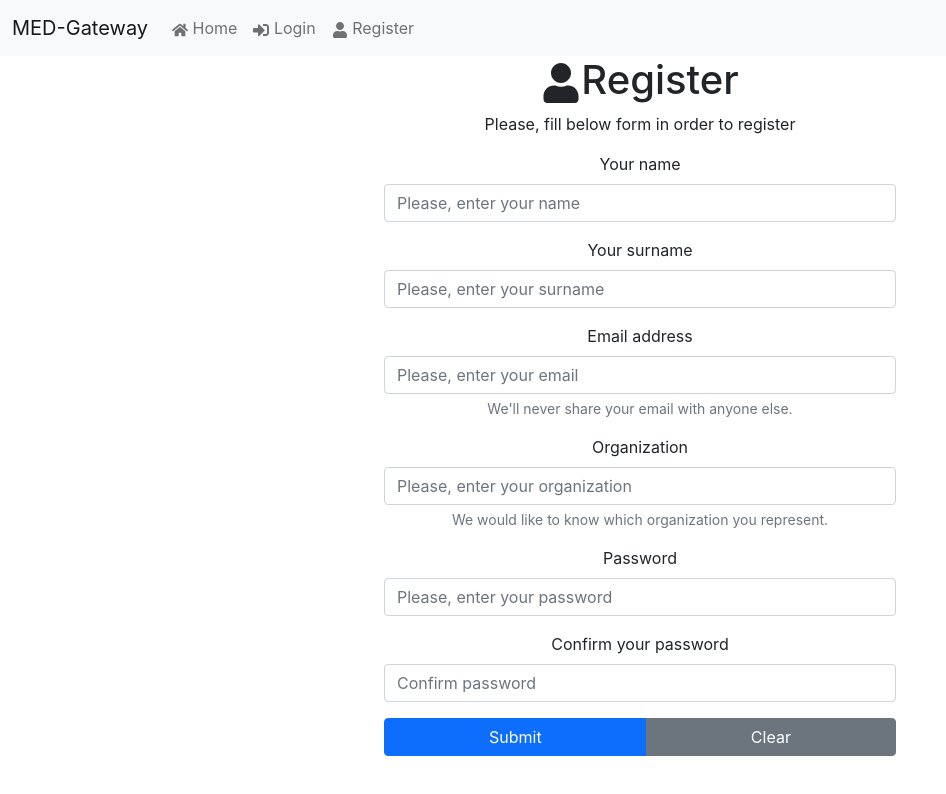
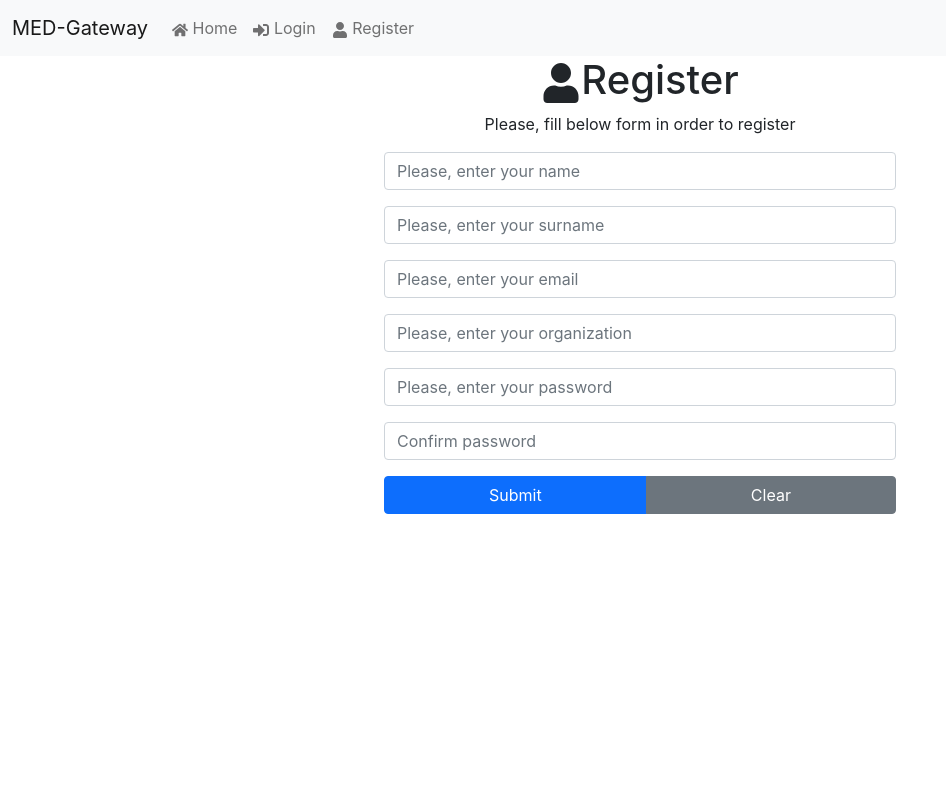
Before and after one commit to RybaPila-IT/MED-Gateway-Front-End, a React (Create React App) app: page /register in a window 1280 px wide. Shown: the top 794 px of the page, without its empty margins (0-946 px from the left). Built offline with nearby package versions, Linux system fonts and the light colour scheme.

Commit message:
Implement register form logic and api calls

```diff
--- a/package.json
+++ b/package.json
@@ -2,14 +2,18 @@
   "name": "med-gateway-front-end",
   "version": "0.1.0",
   "private": true,
+  "proxy": "http://localhost:5000",
   "dependencies": {
+    "@reduxjs/toolkit": "^1.8.0",
     "@testing-library/jest-dom": "^5.16.2",
     "@testing-library/react": "^12.1.4",
     "@testing-library/user-event": "^13.5.0",
+    "axios": "^0.26.1",
     "bootstrap": "^5.1.3",
     "react": "^17.0.2",
     "react-dom": "^17.0.2",
     "react-icons": "^4.3.1",
+    "react-redux": "^7.2.6",
     "react-router-dom": "^6.2.2",
     "react-scripts": "5.0.0",
     "web-vitals": "^2.1.4"
--- /dev/null
+++ b/src/api/backend.js
@@ -0,0 +1,17 @@
+import {createApi, fetchBaseQuery} from '@reduxjs/toolkit/dist/query/react';
+
+export const backendApi = createApi({
+    reducerPath: 'backendApi',
+    baseQuery: fetchBaseQuery({baseUrl: 'http://localhost:5000/api'}),
+    endpoints: build => ({
+        registerUser: build.mutation({
+            query: (userData) => ({
+                url: '/users/register',
+                method: 'POST',
+                body: userData
+            })
+        })
+    })
+})
+
+export const {useRegisterUserMutation} = backendApi;
--- a/src/routes/public/Register.css
+++ b/src/routes/public/Register.css
@@ -1,12 +1,13 @@
 .form-group {
     width: 40%;
 }
-.form {
+.form, .alert-holder {
     width: 100%;
     height: 100%;
     display: flex;
     justify-content: center;
     align-items: center;
+    margin-top: 1rem;
 }
 
 .btn-group {
--- a/src/routes/public/Register.js
+++ b/src/routes/public/Register.js
@@ -1,7 +1,101 @@
 import './Register.css'
-import {FaUser} from "react-icons/fa";
+import {FaUser} from 'react-icons/fa';
+import {useEffect, useState} from 'react';
+import {useRegisterUserMutation} from '../../api/backend';
 
 function Register() {
+
+    const passwordsMismatchErrorMessage = 'Provided passwords mismatch!';
+
+    const [register, {
+        data,
+        error,
+        isSuccess,
+        isError,
+        isLoading
+    }] = useRegisterUserMutation();
+
+    const [formData, setFormData] = useState({
+        name: '',
+        surname: '',
+        email: '',
+        organization: '',
+        password: '',
+        passwordRepeat: ''
+    });
+    const {
+        name,
+        surname,
+        email,
+        organization,
+        password,
+        passwordRepeat
+    } = formData;
+
+    const [isRegisterError, setIsRegisterError] = useState(false);
+    const [registerErrorMessage, setRegisterErrorMessage] = useState('');
+
+    const onChange = (e) => {
+        setFormData(prevState => ({
+            ...prevState,
+            [e.target.name]: e.target.value
+        }))
+    }
+
+    const clearRegistrationError = () => {
+        setRegisterErrorMessage('');
+        setIsRegisterError(false);
+    }
+
+    const setErrorMessage = (errorMessage) => {
+        setRegisterErrorMessage(errorMessage);
+        setIsRegisterError(true);
+        // Timeout for clearing the alert warning after some time.
+        setTimeout(() => {
+            clearRegistrationError();
+        }, 10000);
+    }
+
+    const submitRegisterRequest = (e) => {
+        e.preventDefault();
+        // We do not want to have obsolete alerts while making new request.
+        clearRegistrationError();
+        if (formData.password !== formData.passwordRepeat) {
+            return setErrorMessage(passwordsMismatchErrorMessage);
+        }
+        return register(formData);
+    }
+
+    const resetForm = () => {
+        setFormData({
+            name: '',
+            surname: '',
+            email: '',
+            organization: '',
+            password: '',
+            passwordRepeat: ''
+        })
+    }
+
+    // This useEffect is responsible for setting the error message
+    // when the API call is made to the backend.
+    useEffect(() => {
+        if (!isError) {
+            return
+        }
+        if (error.data && error.data.message) {
+            return setErrorMessage(error.data.message);
+        }
+        if (error.data) {
+            return setErrorMessage(error.data);
+        }
+        if (error.error) {
+            return setErrorMessage(error.error);
+        }
+        return setErrorMessage(error.status);
+        // Not providing the setErrorMessage as the dependency.
+    }, [isError, error]) // eslint-disable-line react-hooks/exhaustive-deps
+
     return (
         <div>
             <section>
@@ -12,98 +106,105 @@ function Register() {
                     Please, fill below form in order to register
                 </p>
             </section>
-            <form className="form">
+            <form className="form" onSubmit={submitRegisterRequest} onReset={resetForm}>
                 <div className="form-group">
                     <div className="mb-3">
-                        <label
-                            htmlFor="nameFormInput"
-                            className="form-label">
-                            Your name
-                        </label>
                         <input
-                            id="nameFormInput"
+                            id="nameInput"
                             type="text"
                             className="form-control"
+                            onChange={onChange}
+                            required={true}
+                            name="name"
+                            value={name}
                             placeholder="Please, enter your name"/>
                     </div>
                     <div className="mb-3">
-                        <label
-                            htmlFor="surnameFormInput"
-                            className="form-label">
-                            Your surname
-                        </label>
                         <input
-                            id="surnameFormInput"
+                            id="surnameInput"
                             type="text"
                             className="form-control"
+                            onChange={onChange}
+                            required={true}
+                            name="surname"
+                            value={surname}
                             placeholder="Please, enter your surname"/>
                     </div>
                     <div className="mb-3">
-                        <label
-                            htmlFor="mailFormInput"
-                            className="form-label">
-                            Email address
-                        </label>
                         <input
                             id="mailFormInput"
                             type="email"
                             className="form-control"
-                            aria-describedby="emailInputDescription"
+                            onChange={onChange}
+                            required={true}
+                            name="email"
+                            value={email}
                             placeholder="Please, enter your email"/>
-                        <div
-                            id="emailInputDescription"
-                            className="form-text">
-                            We'll never share your email with anyone else.
-                        </div>
                     </div>
                     <div className="mb-3">
-                        <label
-                            htmlFor="organizationFormInput"
-                            className="form-label">
-                            Organization
-                        </label>
                         <input
-                            id="organizationFormInput"
+                            id="organizationInput"
                             type="text"
                             className="form-control"
-                            aria-describedby="organizationInputDescription"
+                            onChange={onChange}
+                            required={true}
+                            name="organization"
+                            value={organization}
                             placeholder="Please, enter your organization"/>
-                        <div
-                            id="organizationInputDescription"
-                            className="form-text">
-                            We would like to know which organization you represent.
-                        </div>
                     </div>
                     <div className="mb-3">
-                        <label
-                            htmlFor="passwordInput"
-                            className="form-label">
-                            Password
-                        </label>
                         <input
+                            id="passwordInput"
                             type="password"
                             className="form-control"
-                            id="passwordInput"
+                            onChange={onChange}
+                            required={true}
+                            minLength="5"
+                            name="password"
+                            value={password}
                             placeholder="Please, enter your password"/>
                     </div>
                     <div className="mb-3">
-                        <label
-                            htmlFor="passwordRepeatInput"
-                            className="form-label">
-                            Confirm your password
-                        </label>
                         <input
+                            id="passwordRepeatInput"
                             type="password"
                             className="form-control"
-                            id="passwordRepeatInput"
+                            onChange={onChange}
+                            required={true}
+                            minLength="5"
+                            name="passwordRepeat"
+                            value={passwordRepeat}
                             placeholder="Confirm password"/>
                     </div>
-                    <div className="btn-group" >
-                        <button type="submit" className="btn btn-primary">Submit</button>
-                        <button type="submit" className="btn btn-secondary">Clear</button>
+                    <div className="btn-group">
+                        <button type="submit" className="btn btn-primary" disabled={isLoading}>Submit</button>
+                        <button type="reset" className="btn btn-secondary" disabled={isLoading}>Clear</button>
                     </div>
                 </div>
             </form>
+            <section>
+                <div className="alert-holder">
+                    {
+                        isRegisterError &&
+                        <div className="alert alert-danger" role="alert">
+                            {registerErrorMessage}
+                        </div>
+                    }
+                    {
+                        isLoading &&
+                        <div>
+                            <div className="spinner-border text-primary" role="status" />
+                            <span className="text-primary">Loading...</span>
+                        </div>
+                    }
+                    {
+                        isSuccess &&
+                        <div className="alert alert-success" role="alert">
+                            {`Successfully registered user. Generated id is ${data._id}`}
+                        </div>
+                    }
+                </div>
+            </section>
         </div>
     )
 }
--- /dev/null
+++ b/src/state/store.js
@@ -0,0 +1,13 @@
+import {configureStore} from '@reduxjs/toolkit';
+import {setupListeners} from "@reduxjs/toolkit/query";
+import {backendApi} from "../api/backend";
+
+export const store = configureStore({
+    reducer: {
+        [backendApi.reducerPath]: backendApi.reducer,
+    },
+    middleware: getDefaultMiddleware =>
+        getDefaultMiddleware().concat(backendApi.middleware),
+})
+
+setupListeners(store.dispatch);
```
Also changed, not shown: src/index.js (+7 -3 lines), 1 other file (tests, documents, lock files or other folders).
